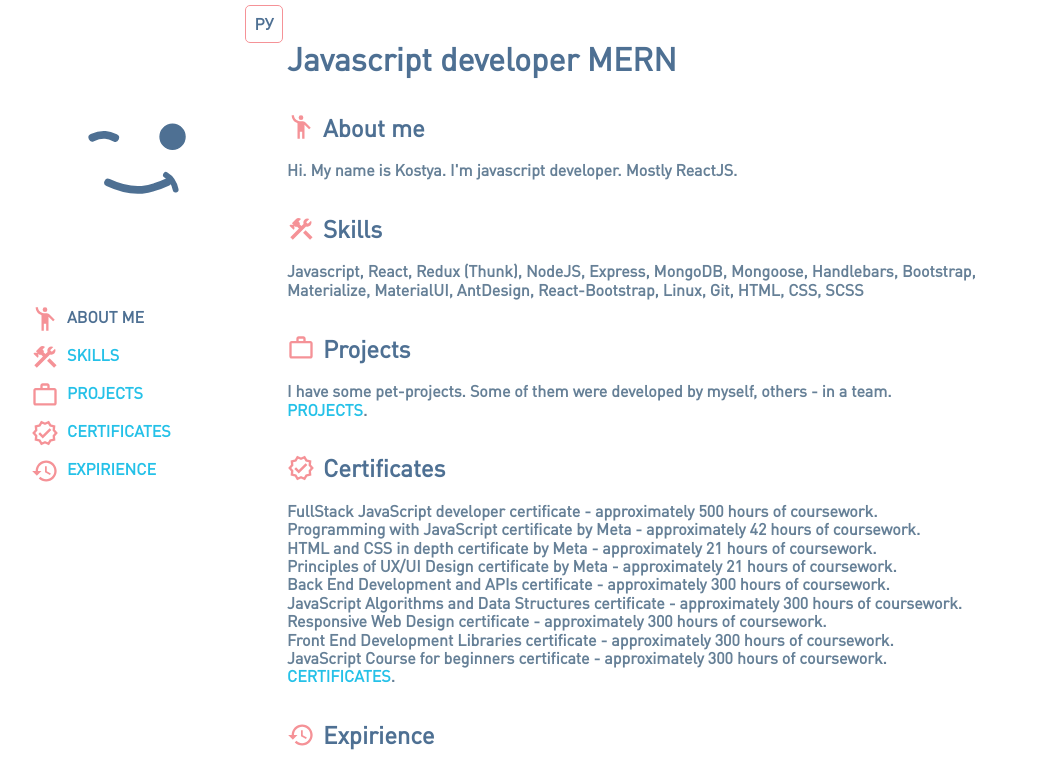
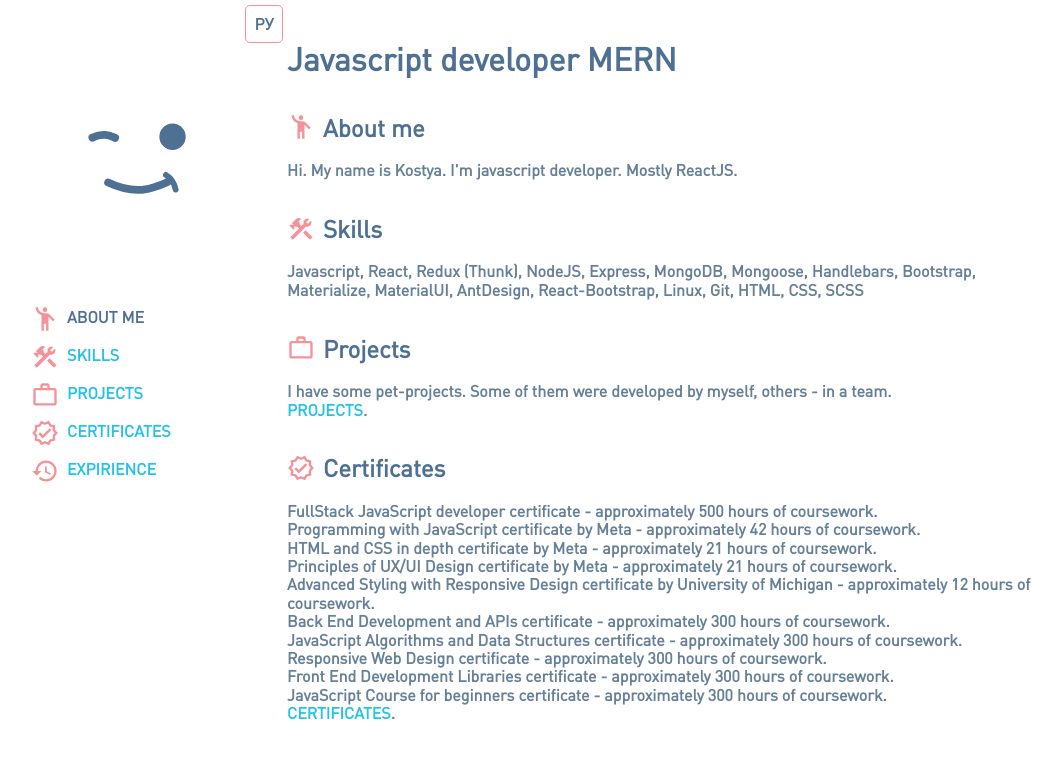
Before and after one commit to samolevich/cv, a React (Create React App) app: page / in a window 1280 px wide. Shown: the top 759 px of the page, without its empty margins (101-1163 px from the left). Built offline with nearby package versions, Linux system fonts and the light colour scheme; no server answers.

Commit message:
feat: add certificate

```diff
--- a/src/aboutMe.js
+++ b/src/aboutMe.js
@@ -274,6 +274,14 @@ export default {
             effort: "более 21 часов разработки",
             effort_en: "approximately 21 hours of coursework",
           },
+          {
+            name: "Сертификат Advanced Styling with Responsive Design от University of Michigan",
+            name_en: "Advanced Styling with Responsive Design certificate by University of Michigan",
+            url: "https://coursera.org/share/b93adc750cda0d958b719addad07e677",
+            pathLocal: "./img/cert/Coursera Advanced Styling with Responsive Design.jpeg",
+            effort: "более 12 часов разработки",
+            effort_en: "approximately 12 hours of coursework",
+          },
         ],
       },
       {
```
Also changed, not shown: public/img/cert/Coursera Advanced Styling with Responsive Design.jpeg (added).
